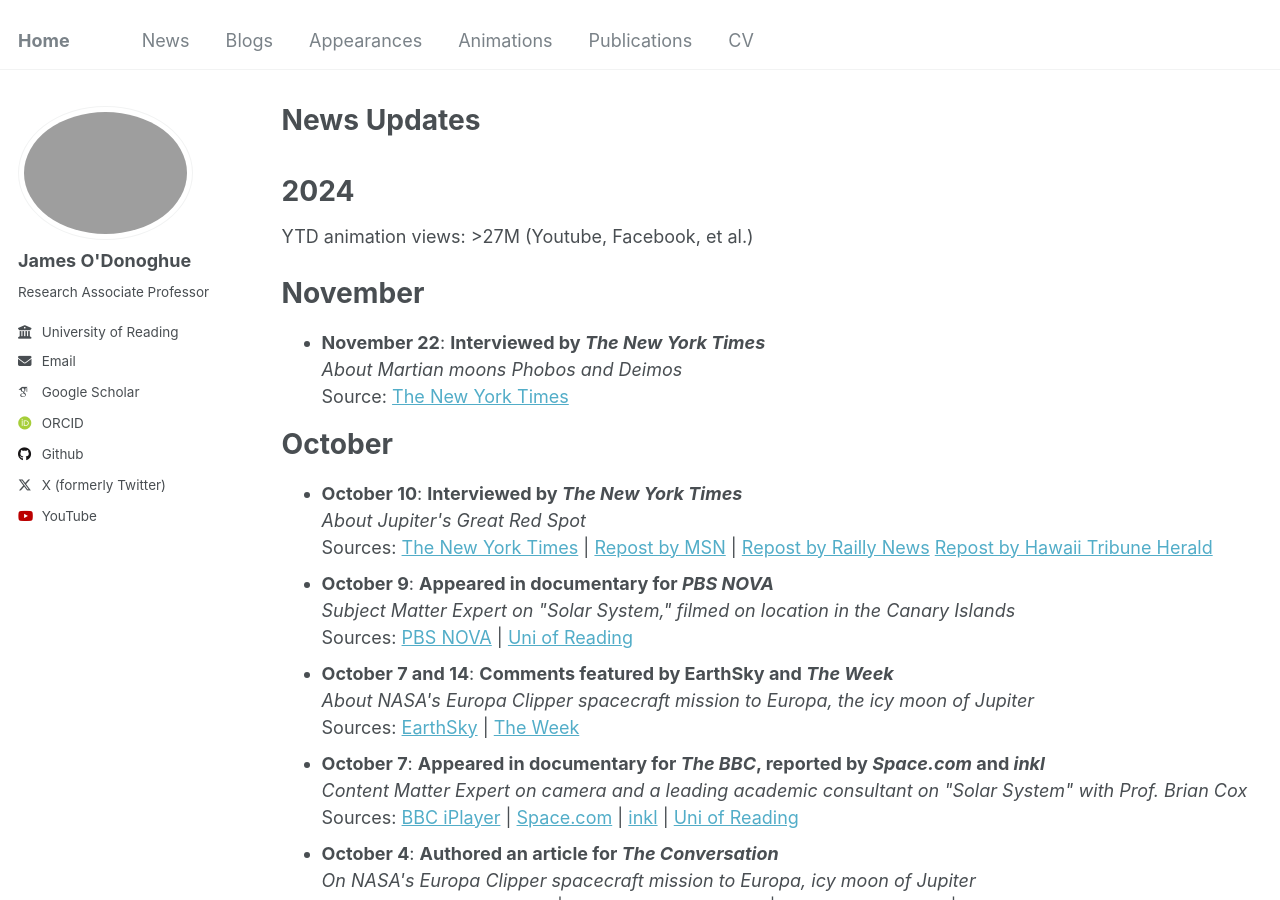
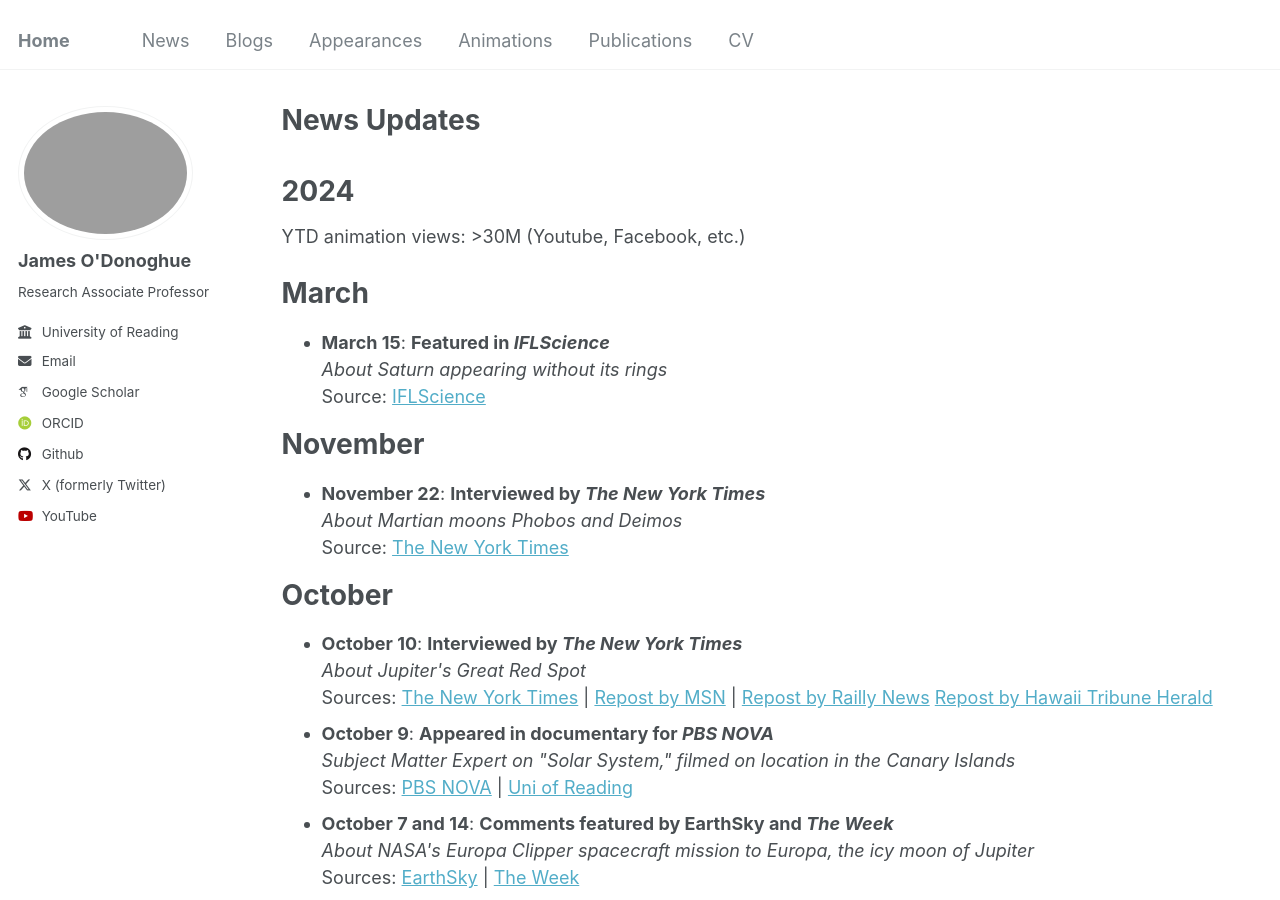
Before and after one commit to odonoghuespace/odonoghuespace.github.io, a Jekyll site: the page built from _pages/news.html, in a window 1280 px wide and 900 px high. Built offline with Jekyll 4.4.1, drawn with Linux system fonts in a browser that asks for light colours; some web fonts are replaced.

Commit message:
Update news.html

```diff
--- a/_pages/news.html
+++ b/_pages/news.html
@@ -6,17 +6,25 @@ author_profile: true
 ---
 <br>
 <h1>2024</h1>
-YTD animation views: >27M (Youtube, Facebook, et al.)
+YTD animation views: >30M (Youtube, Facebook, etc.)
 <br>
 <br>
+<h1>March</h1>
+<ul>
+  <li><strong>March 15</strong>: <strong>Featured in <em>IFLScience</em></strong><br>
+    <em>About Saturn appearing without its rings</em><br>
+    Source: <a href="https://www.iflscience.com/we-will-get-an-unusual-view-of-saturn-without-its-rings-this-year-77512">IFLScience</a>
+  </li>
+</ul>
+
 <h1>November</h1>
 <ul>
   <li><strong>November 22</strong>: <strong>Interviewed by <em>The New York Times</em></strong><br>
     <em>About Martian moons Phobos and Deimos</em><br>
     Source: <a href="https://www.nytimes.com/2024/11/22/science/mars-moons-asteroids-rings.html?unlocked_article_code=1.b04.388n.AmvNHmhL277y&smid=nytcore-ios-share&referringSource=articleShare">The New York Times</a>
   </li>
+</ul>
 
-</ul>
 <h1>October</h1>
 <ul>
   <li><strong>October 10</strong>: <strong>Interviewed by <em>The New York Times</em></strong><br>
```
